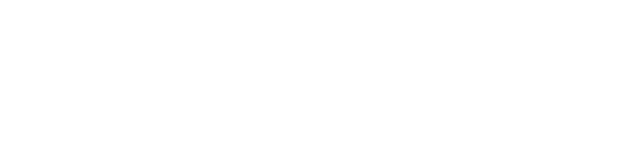
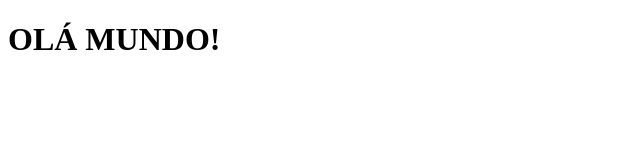
Before and after one commit to EdneiTrabach/EdneiTrabach, a plain HTML site: page INDEX.HTML in a window 1280 px wide. Shown: the whole page, without its empty margins (0-640 px from the left). Drawn offline with Linux system fonts and the light colour scheme.

Commit message:
git commit

```diff
--- a/INDEX.HTML
+++ b/INDEX.HTML
@@ -7,6 +7,6 @@
     <title>Document</title>
 </head>
 <body>
-
+    <h1>OLÁ MUNDO!</h1>
 </body>
 </html>
```
